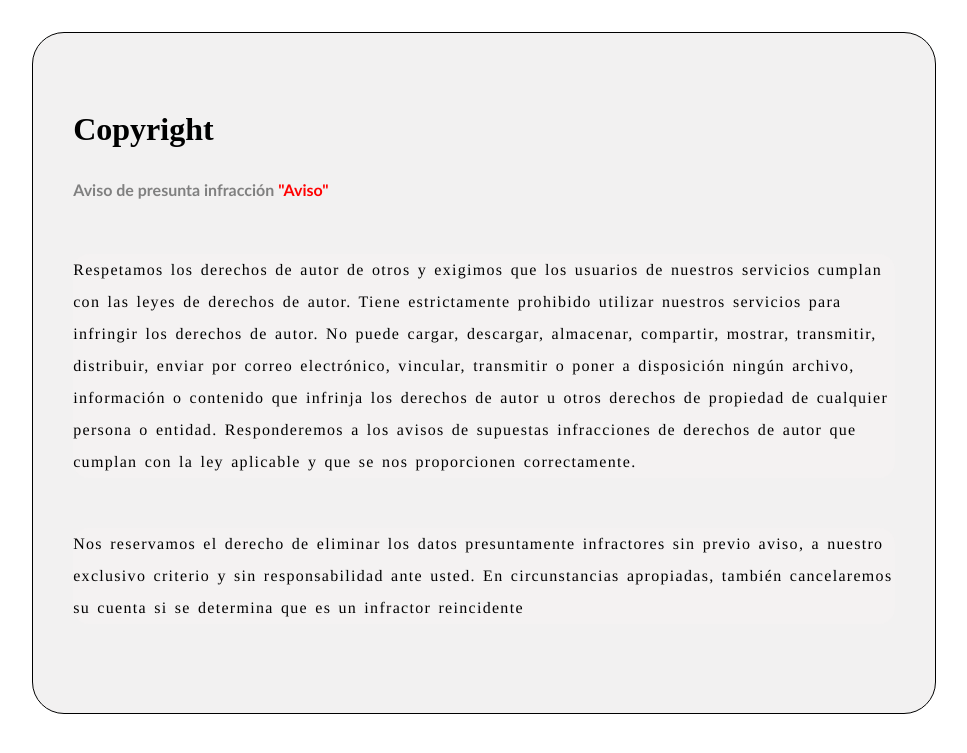
After one commit to DevSoftw3/book, a Django app: template apps/login/templates/copyright.html in a window 1280 px wide. The commit adds this page. Shown: the top 753 px of the page, without its empty margins (155-1122 px from the left). Run offline with Django 3.2, Linux system fonts and the light colour scheme; the template is opened without the code that fills it, so the values that code supplies are empty.

Commit message:
agregando copyright

```diff
--- /dev/null
+++ b/apps/login/templates/copyright.html
@@ -0,0 +1,38 @@
+{% load static%}
+<!DOCTYPE html>
+<html lang="en">
+  <head>
+    <meta charset="UTF-8" />
+    <meta http-equiv="X-UA-Compatible" content="IE=edge" />
+    <meta name="viewport" content="width=device-width, initial-scale=1.0" />
+      <link type="image/png" rel="icon" href="https://www.vhv.rs/dpng/d/116-1162663_copyright-png-transparent-background-copyright-symbol-png-download.png" />
+    <title>Copyright - Read</title>
+    <link rel="stylesheet" href="{% static 'css/copyright.css' %}"/>
+  </head>
+  <body>
+    <div id = "container">
+      <h3 id="title">Copyright</h3>
+      <h4 id = "notice">Aviso de presunta infracción <span>"Aviso"</span></h4>
+      <br/>
+      <p>
+        Respetamos los derechos de autor de otros y exigimos que los usuarios de
+        nuestros servicios cumplan con las leyes de derechos de autor. Tiene
+        estrictamente prohibido utilizar nuestros servicios para infringir los
+        derechos de autor. No puede cargar, descargar, almacenar, compartir,
+        mostrar, transmitir, distribuir, enviar por correo electrónico,
+        vincular, transmitir o poner a disposición ningún archivo, información o
+        contenido que infrinja los derechos de autor u otros derechos de
+        propiedad de cualquier persona o entidad. Responderemos a los avisos de
+        supuestas infracciones de derechos de autor que cumplan con la ley
+        aplicable y que se nos proporcionen correctamente.
+      </p>
+      <br />
+      <p>
+        Nos reservamos el derecho de eliminar los datos presuntamente
+        infractores sin previo aviso, a nuestro exclusivo criterio y sin
+        responsabilidad ante usted. En circunstancias apropiadas, también
+        cancelaremos su cuenta si se determina que es un infractor reincidente
+      </p>
+    </div>
+  </body>
+</html>
--- a/apps/login/templates/login.html
+++ b/apps/login/templates/login.html
@@ -12,7 +12,11 @@
     <link rel="stylesheet" href="{% static 'login-style/css/style.css' %}  ">
 {% endblock %}
 {% block content %}
-    <div class="row">
+
+{% block nav %}
+{% endblock nav %}
+
+<div class="row">
         <section class="sign-in">
             <div class="container">
                 <div class="signin-content">
--- a/apps/login/urls.py
+++ b/apps/login/urls.py
@@ -1,7 +1,7 @@
 from django.contrib.auth.views import LogoutView
 from django.urls import path
 
-from apps.login.views import AccederView, RegisterUserView, RestrccionView
+from apps.login.views import AccederView, RegisterUserView, CopyrightView
 
 app_name = 'login'
 
@@ -9,5 +9,5 @@ urlpatterns = [
     path('register/', RegisterUserView.as_view(), name='register'),
     path('login/', AccederView.as_view(), name='login'),
     path('logout/', LogoutView.as_view(next_page='book:home'), name='logout'),
-    path('copyright/', RestrccionView.as_view(), name='copyright'),
+    path('copyright/', CopyrightView.as_view(), name='copyright'),
 ]
--- a/static/css/copyright.css
+++ b/static/css/copyright.css
@@ -1,10 +1,76 @@
+body{
+
+
+}
+
 #container{
-    position: relative;
-    width: 75%;
+    width: 65%;
     padding: 46px 40px 73px;
-    margin-left: 8rem;
-    }
+    margin-top: 2rem;
+    margin-left: 14vw;
+    margin-right: 14vw;
+    font-family: LatoWebBold;
+    background-color: rgba(134 128 128 / 11%);
+    border-radius: 2rem;
+    border: 1px solid;
+}
 
-    #container{
-        font-family: LatoWebBold,
-    }
+
+#title{
+    color: black;
+    font-size: 2rem;
+}
+
+#notice{
+    color : gray;
+    font-family: Optima, sans-serif;
+}
+
+span{
+    color: red;
+}
+p{
+    font-family:Times, Times New Roman, serif;
+    letter-spacing: 1.3px;
+    word-spacing: 2px;
+    line-height: 2rem;
+    background-color: rgba(255, 243, 243, 0.178);
+    border-radius: 1rem;
+}
+
+#img{
+    width: 4vw;
+    border-radius: 2rem;
+}
+#home{
+    color:black;
+    text-decoration: none;
+    position: absolute;
+    margin: 0.8vw 1.5rem;
+}
+
+
+#home:hover{
+    color:red;
+    text-decoration: underline;
+}
+
+
+@media screen and (max-width: 600px){
+
+  #home{
+      margin:0vw;
+      margin-left: 27vw;
+      margin-right: 27vw;
+      color:black;
+      font-size: 1.5rem;
+  }
+  #container{
+    margin-left: 6vw;
+    margin-right: 6vw;
+  }
+
+  #img{
+      width:12vw;
+  }
+}
```
Also changed, not shown: apps/login/views.py (+3 -4 lines), config/settings.py (+6 -6 lines), templates/base/base.html (+18 -8 lines).
